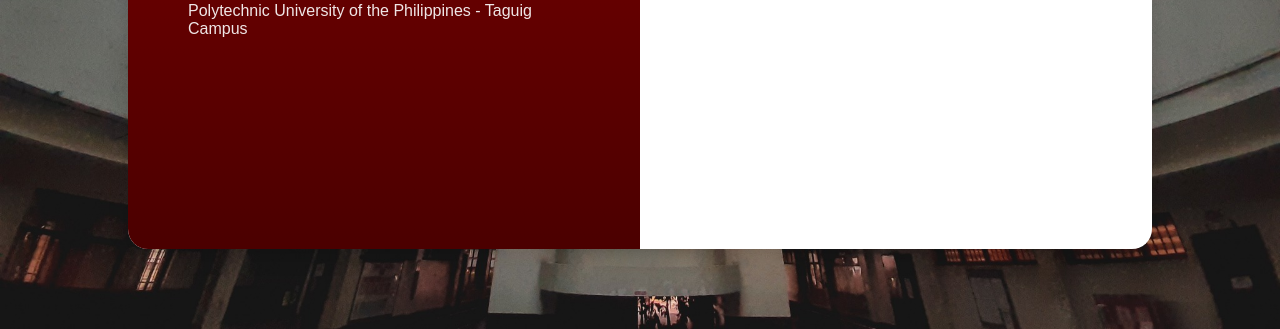
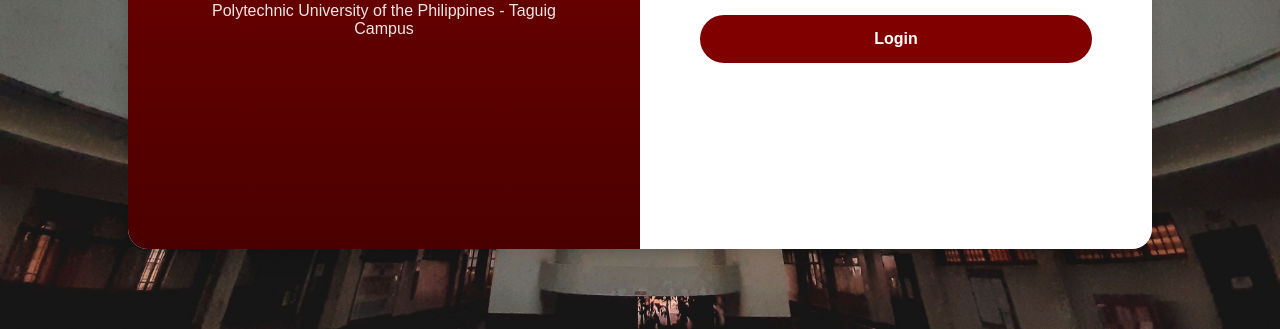
Before and after one commit to banzali-gracegabrielle/WEB-DEVELOPMENT, a plain HTML site: page index.html in a window 1280 px wide. Shown: the part 471-800 px from the top of the page. Drawn offline with Linux system fonts and the light colour scheme.

Commit message:
center text and logo

```diff
--- a/style.css
+++ b/style.css
@@ -32,6 +32,8 @@ body {
     display: flex;
     flex-direction: column;
     justify-content: center;
+    align-items: center;
+    text-align: center;
 }
 
 .logo {
@@ -54,6 +56,11 @@ body {
 .right {
     width: 50%;
     padding: 80px 60px;
+    display: flex;
+    flex-direction: column;
+    justify-content: center;
+    align-items: center;
+    text-align: center;
 }
 
 .right h2 {
```
